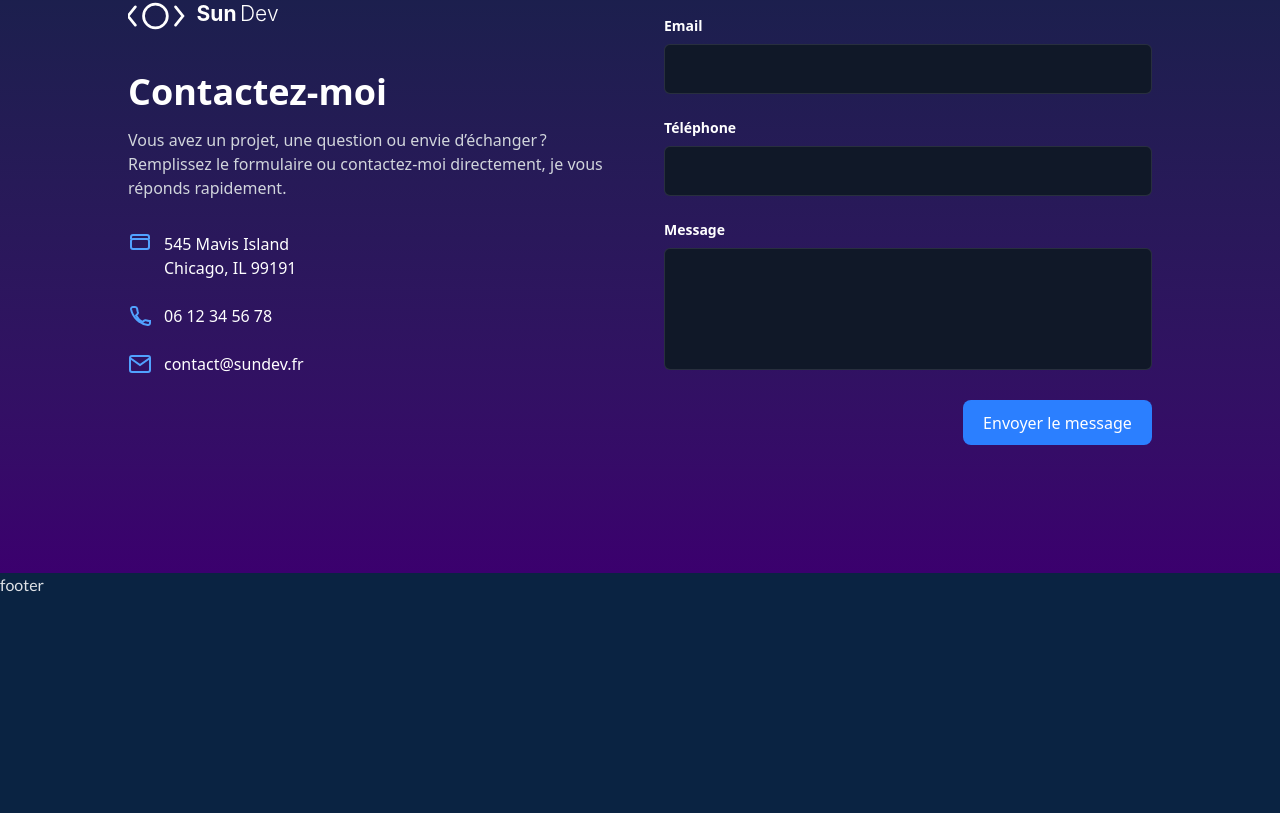
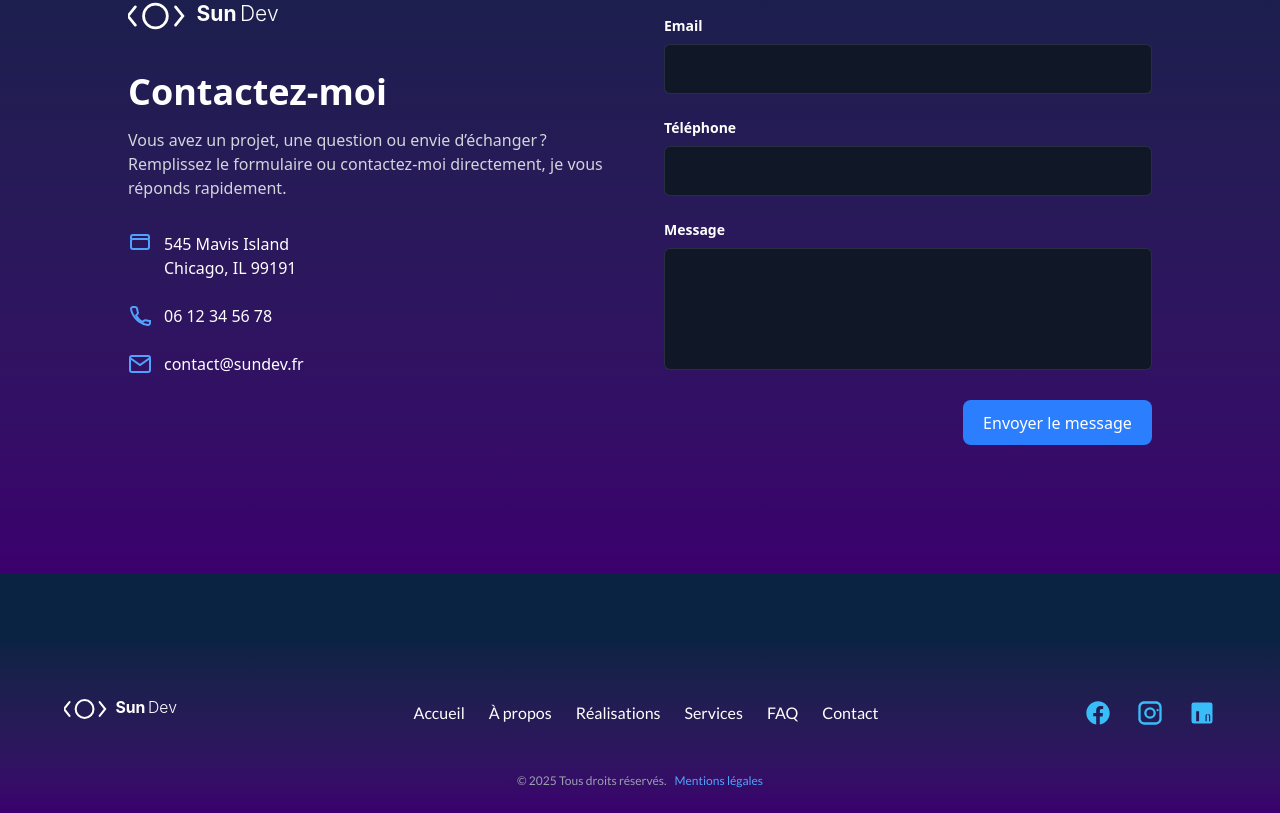
Before and after one commit to Sullivankow/portfolio, a React (Vite) app: page / in a window 1280 px wide. Shown: the part 7246-8059 px from the top of the page. Before the commit the page ends 7843 px from the top, so only its background shows below. Built offline with nearby package versions, Linux system fonts and the light colour scheme.

Commit message:
Ajout footer

```diff
--- a/src/App.jsx
+++ b/src/App.jsx
@@ -33,6 +33,7 @@ function App() {
             <Footer />
           </>
         } />
+        <Route path="/hero" element={<Hero />} />
         <Route path="/about" element={<About />} />
         <Route path="/services" element={<Services />} />
         <Route path="/portfolio" element={<Portfolio />} />
--- a/src/components/footer.tsx
+++ b/src/components/footer.tsx
@@ -1,9 +1,72 @@
 
 
-function footer() {
-  return (
-    <div>footer</div>
-  )
-}
+import React from "react";
+import logoW from "../assets/logos/logo_w.svg";
 
-export default footer
+const navLinks = [
+	{ name: "Accueil", href: "#home" },
+	{ name: "À propos", href: "#about" },
+	{ name: "Réalisations", href: "#projects" },
+	{ name: "Services", href: "#services" },
+	{ name: "FAQ", href: "#faq" },
+	{ name: "Contact", href: "#contact" },
+];
+
+const socialLinks = [
+	{
+		name: "Facebook",
+		href: "https://facebook.com",
+		icon: (
+			<svg width="28" height="28" fill="none" viewBox="0 0 24 24"><path fill="#38bdf8" d="M22 12c0-5.52-4.48-10-10-10S2 6.48 2 12c0 5 3.66 9.13 8.44 9.88v-6.99H7.9v-2.89h2.54V9.84c0-2.5 1.49-3.89 3.77-3.89 1.09 0 2.23.2 2.23.2v2.45h-1.26c-1.24 0-1.63.77-1.63 1.56v1.87h2.78l-.44 2.89h-2.34v6.99C18.34 21.13 22 17 22 12z"/></svg>
+		),
+	},
+	{
+		name: "Instagram",
+		href: "https://instagram.com",
+		icon: (
+			<svg width="28" height="28" fill="none" viewBox="0 0 24 24"><path fill="#38bdf8" d="M7 2C4.24 2 2 4.24 2 7v10c0 2.76 2.24 5 5 5h10c2.76 0 5-2.24 5-5V7c0-2.76-2.24-5-5-5H7zm10 2c1.65 0 3 1.35 3 3v10c0 1.65-1.35 3-3 3H7c-1.65 0-3-1.35-3-3V7c0-1.65 1.35-3 3-3h10zm-5 3a5 5 0 100 10 5 5 0 000-10zm0 2a3 3 0 110 6 3 3 0 010-6zm6.5-.5a1 1 0 100 2 1 1 0 000-2z"/></svg>
+		),
+	},
+	{
+		name: "LinkedIn",
+		href: "https://linkedin.com",
+		icon: (
+			<svg width="28" height="28" fill="none" viewBox="0 0 24 24"><path fill="#38bdf8" d="M19 3A2 2 0 0121 5v14a2 2 0 01-2 2H5a2 2 0 01-2-2V5a2 2 0 012-2h14zm-9.5 16V10.5H7V19h2.5zm-1.25-9.25a1.25 1.25 0 110-2.5 1.25 1.25 0 010 2.5zM19 19v-4.25c0-2.5-3-2.31-3 0V19H18v-4.25c0-2.5-3-2.31-3 0V19H19z"/></svg>
+		),
+	},
+];
+
+const Footer = () => {
+	return (
+		<footer className="bg-gradient-to-b from-[#0a2342] to-[#3B006E] text-white pt-12 pb-6 px-6 mt-16">
+			<div className="max-w-6xl mx-auto flex flex-col md:flex-row items-center justify-between gap-8">
+				{/* Logo et nom */}
+				<div className="flex flex-col items-center md:items-start gap-2">
+					<img src={logoW} alt="Logo SunDev" className="h-12 w-auto mb-2" />
+				</div>
+				{/* Liens de navigation */}
+				<nav className="flex flex-wrap gap-6 justify-center md:justify-start">
+					{navLinks.map(link => (
+						<a key={link.name} href={link.href} className="text-white hover:text-blue-400 font-medium transition-colors duration-200">
+							{link.name}
+						</a>
+					))}
+				</nav>
+				{/* Réseaux sociaux */}
+				<div className="flex gap-6 items-center">
+					{socialLinks.map(social => (
+						<a key={social.name} href={social.href} target="_blank" rel="noopener noreferrer" aria-label={social.name} className="hover:scale-110 transition-transform duration-200">
+							{social.icon}
+						</a>
+					))}
+				</div>
+			</div>
+			<div className="mt-8 text-center text-xs text-gray-400 flex flex-col md:flex-row items-center justify-center gap-2">
+				<span>© {new Date().getFullYear()} Tous droits réservés.</span>
+				<a href="#mentions-legales" className="text-blue-400 hover:underline">Mentions légales</a>
+			</div>
+		</footer>
+	);
+};
+
+export default Footer;
--- a/src/components/hero.tsx
+++ b/src/components/hero.tsx
@@ -42,6 +42,7 @@ const Hero = () => {
   // On s'assure que le ref est bien passé à une balise DOM native
   return (
     <section
+      id="home"
       ref={ref}
       className={`flex flex-col items-center bg-gradient-to-b from-[#0a2342] to-[#3B006E] text-white font-sans min-h-screen w-full p-0 m-0 ${visible ? 'animate-slide-in' : 'opacity-0'}`}
     >
```
